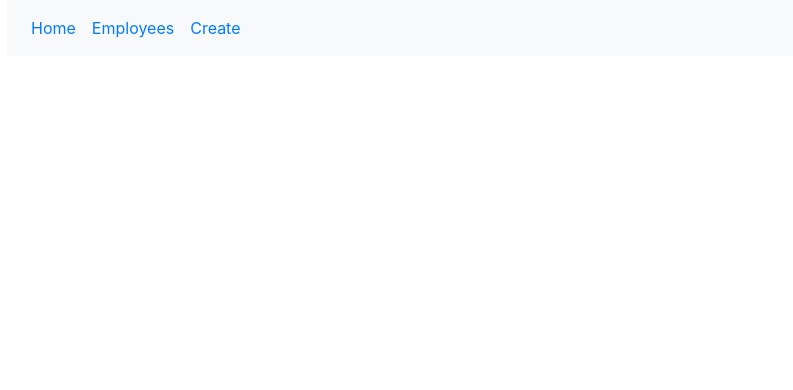
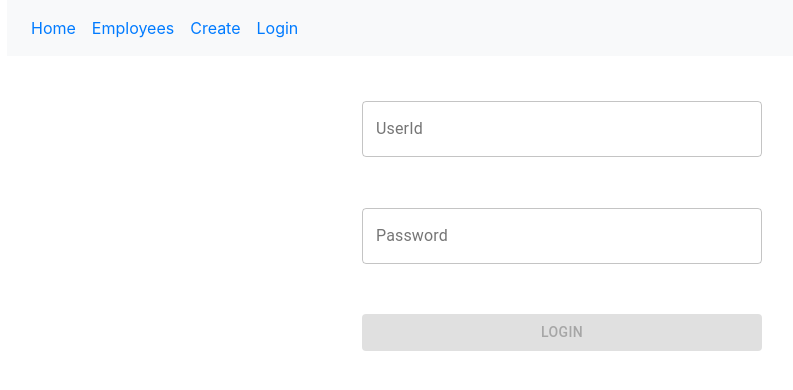
Before and after one commit to BeerendraMC/React_CRUD, a React (Create React App) app: page /login in a window 1280 px wide. Shown: the top 390 px of the page, without its empty margins (78-871 px from the left). Built offline with nearby package versions, Linux system fonts and the light colour scheme.

Commit message:
authentication

```diff
--- a/employeesData.json
+++ b/employeesData.json
@@ -1,11 +1,25 @@
 {
+  "users": [
+    {
+      "id": 1,
+      "name": "Beerendra",
+      "password": "bmc@6",
+      "role": "admin"
+    },
+    {
+      "id": 2,
+      "name": "Manju",
+      "password": "manju@8",
+      "role": "employee"
+    }
+  ],
   "employees": [
     {
-      "id": 1,
       "fullname": "Ravi",
       "contactPreference": "phone",
       "email": "ravi@gmail.com",
       "phone": "9855566623",
+      "id": 1,
       "skills": [
         {
           "skillName": "C#",
--- a/src/App.js
+++ b/src/App.js
@@ -1,30 +1,113 @@
 import React, { Component } from 'react';
 import './App.css';
+import {
+  BrowserRouter as Router,
+  Route,
+  Link,
+  Switch,
+  Redirect,
+  useHistory
+} from 'react-router-dom';
+
+import Home from './components/home';
+import EmployeeList from './components/employee-list';
+import CreateEmployee from './components/create-employee';
+import Login from './components/login';
 
 class App extends Component {
 
   render() {
     return (
-      <div className="text-center mt-4">
-        <h1>Employee Management</h1>
+      <Router>
+        <div className="container">
+          <nav className="navbar navbar-expand-lg navbar-light bg-light">
+            <div className="collapse navbar-collapse" id="navbarSupportedContent">
+              <ul className="navbar-nav mr-auto">
+                <li className="nav-item active">
+                  <div className="nav-link">
+                    <Link to="/">Home</Link>
+                  </div>
+                </li>
+                <li className="nav-item">
+                  <div className="nav-link">
+                    <Link to="/employees">Employees</Link>
+                  </div>
+                </li>
+                <li className="nav-item">
+                  <div className="nav-link">
+                    <Link to="/create">Create</Link>
+                  </div>
+                </li>
+                <li className="nav-item">
+                  <div className="nav-link">
+                    <AuthText />
+                  </div>
+                </li>
+              </ul>
+            </div>
+          </nav>
+          <Switch>
+            <PrivateRoute path="/home">
+              <Home />
+            </PrivateRoute>
+            <Redirect exact from="/" to="/home" />
+            <PrivateRoute path="/employees">
+              <EmployeeList />
+            </PrivateRoute>
+            <PrivateRoute path="/create">
+              <CreateEmployee />
+            </PrivateRoute>
+            <PrivateRoute path="/edit/:id">
+              <CreateEmployee />
+            </PrivateRoute>
+            <Route path="/login">
+              <Login />
+            </Route>
+            <Route path="*" render={() => "Oops! page not found."} />
+          </Switch>
+        </div>
+      </Router>
+    );
+  }
+}
+
+export default App;
+
+const AuthText = () => {
+  let history = useHistory();
+
+  if (localStorage.getItem('userDetails')) {
+    let user = JSON.parse(localStorage.getItem('userDetails'));
+    return (
+      <div>
+        <span style={{ paddingRight: 20 }}>Hello, {user.name}</span>
+        <Link to="/login" onClick={() => {
+          localStorage.clear();
+          history.push("/login");
+        }}>Logout</Link>
       </div>
     );
   }
-  // render() {
-  //   const list = ['Arun', 'Akhil', 'Suman']
-  //   return (
-  //     <div className="App">
-  //       <h1>
-  //       {
-  //         list.map(x => {
-  //           return (
-  //             <div key={x}>{x}</div>
-  //             ); })
-  //       }
-  //       </h1>
-  //     </div>
-  //   );
-  // }
+
+  return <Link to="/login">Login</Link>;
 }
 
-export default App;
+const PrivateRoute = ({ children, ...rest }) => {
+  return (
+    <Route
+      {...rest}
+      render={({ location }) =>
+        localStorage.getItem('userDetails') ? (
+          children
+        ) : (
+            <Redirect
+              to={{
+                pathname: "/login",
+                state: { from: location }
+              }}
+            />
+          )
+      }
+    />
+  );
+}
--- a/src/CreateEmployee.js
+++ b/src/components/create-employee.js
@@ -1,7 +1,7 @@
 import React, { Component } from 'react';
 import axios from 'axios';
 import PropTypes from 'prop-types';
-import MuiCSSOverride from './Mui.css.override';
+// import MuiCSSOverride from './Mui.css.override';
 import { withRouter } from "react-router-dom";
 import { Redirect } from 'react-router-dom';
 
@@ -123,7 +123,7 @@ class CreateEmployee extends Component {
                                         <InputComponent type="submit" className="btn btn-primary btn-sm" value={submitBtnTxt} onClick={this.onSubmit} />
                                     </div>
                                 </div>
-                                <MuiCSSOverride></MuiCSSOverride>
+                                {/* <MuiCSSOverride></MuiCSSOverride> */}
                             </form>
                         </div>
                     </div>
--- a/src/EmployeeList.js
+++ b/src/components/employee-list.js
@@ -1,7 +1,7 @@
 import React, { Component } from 'react';
 import axios from 'axios';
 import { Redirect } from 'react-router-dom';
-import CustomMuiTable from './shared/MuiTable'
+import CustomMuiTable from '../shared/MuiTable'
 
 class EmployeeList extends Component {
     constructor(props) {
@@ -75,6 +75,7 @@ class EmployeeList extends Component {
                         displayHeader={true}
                         scrollable={true}
                         pagination={true}
+                        hasActionsAccess={JSON.parse(localStorage.getItem('userDetails')).role === 'admin'}
                         onEditClick={this.editClickHandler}
                         onDeleteClick={this.deleteClickHandler}
                     />
--- /dev/null
+++ b/src/components/home.js
@@ -0,0 +1,10 @@
+import React from 'react'
+
+export default function Home() {
+    return (
+        <div className="text-center mt-4">
+            <h1>Employee Management</h1>
+            <h4>You are an {JSON.parse(localStorage.getItem('userDetails')).role}</h4>
+        </div>
+    );
+}
--- /dev/null
+++ b/src/components/login.js
@@ -0,0 +1,104 @@
+import React from 'react';
+import TextField from '@material-ui/core/TextField';
+import Button from '@material-ui/core/Button';
+import axios from 'axios';
+import { withRouter, Redirect } from 'react-router-dom';
+import PropTypes from "prop-types";
+
+const styles = {
+    root: {
+        margin: '20px auto',
+        display: 'flex',
+        flexDirection: 'column',
+        justifyContent: 'space-around',
+        height: 300,
+        width: 400
+    }
+};
+
+class Login extends React.Component {
+
+    static propTypes = {
+        match: PropTypes.object.isRequired,
+        location: PropTypes.object.isRequired,
+        history: PropTypes.object.isRequired
+    };
+
+    constructor(props) {
+        super(props);
+        this.state = {
+            userid: '',
+            password: ''
+        };
+        this.handleChange = this.handleChange.bind(this);
+        this.handleLoginClick = this.handleLoginClick.bind(this);
+        this.from = this.props.location.state ? this.props.location.state.from : { pathname: "/home" };
+    }
+
+    handleChange(e) {
+        const stateName = e.target.name;
+        this.setState({ [stateName]: e.target.value });
+    }
+
+    handleLoginClick(e) {
+        e.preventDefault();
+        axios.get(`http://localhost:8888/users/${this.state.userid}`)
+            .then(res => res.data)
+            .then(user => {
+                if (user && user.password.toLowerCase() === this.state.password.toLowerCase()) {
+                    let userDetails = { id: user.id, name: user.name, role: user.role };
+                    localStorage.setItem('userDetails', JSON.stringify(userDetails));
+                    alert('Successfully logged in!!');
+                    this.props.history.replace(this.from);
+                } else {
+                    alert('Incorrect userid/password!!')
+                }
+            })
+            .catch(err => {
+                console.log(err);
+                alert('Incorrect userid/password!!');
+            });
+    }
+
+    render() {
+        if (localStorage.getItem('userDetails')) {
+            return <Redirect to="/home" />;
+        } else {
+            return (
+                <form style={styles.root} noValidate autoComplete="off">
+                    <TextField
+                        type="text"
+                        name="userid"
+                        id="userid"
+                        error={isNaN(this.state.userid)}
+                        helperText={isNaN(this.state.userid) ? 'Accepts only numeric values' : ''}
+                        label="UserId"
+                        variant="outlined"
+                        value={this.state.userid}
+                        onChange={this.handleChange}
+                    />
+                    <TextField
+                        type="password"
+                        name="password"
+                        id="password"
+                        label="Password"
+                        variant="outlined"
+                        value={this.state.password}
+                        onChange={this.handleChange}
+                    />
+                    <Button
+                        type="submit"
+                        variant="contained"
+                        color="primary"
+                        disabled={!(this.state.userid && this.state.password) || isNaN(this.state.userid)}
+                        onClick={this.handleLoginClick}
+                    >
+                        Login
+                    </Button>
+                </form>
+            );
+        }
+    }
+}
+
+export default withRouter(Login);
--- a/src/index.js
+++ b/src/index.js
@@ -2,48 +2,15 @@ import React from 'react';
 import ReactDOM from 'react-dom';
 import * as serviceWorker from './serviceWorker';
 
-import { BrowserRouter as Router, Route, Link } from 'react-router-dom';
 import '../node_modules/bootstrap/dist/css/bootstrap.css';
 
 import './index.css';
 
 import App from './App';
-import EmployeeList from './EmployeeList';
-import CreateEmployee from './CreateEmployee';
 
-//using react-router-dom
-const routing = (
-    <Router>
-        <div className="container">
-            <nav className="navbar navbar-expand-lg navbar-light bg-light">
-                <div className="collapse navbar-collapse" id="navbarSupportedContent">
-                    <ul className="navbar-nav mr-auto">
-                        <li className="nav-item active">
-                            <div className="nav-link">
-                                <Link to="/">Home</Link>
-                            </div>
-                        </li>
-                        <li className="nav-item">
-                            <div className="nav-link">
-                                <Link to="/employees">Employees</Link>
-                            </div>
-                        </li><li className="nav-item">
-                            <div className="nav-link">
-                                <Link to="/create">Create</Link>
-                            </div>
-                        </li>
-                    </ul>
-                </div>
-            </nav>
-            <Route exact path="/" component={App} />
-            <Route path="/employees" component={EmployeeList} />
-            <Route path="/create" component={CreateEmployee} />
-            <Route path="/edit/:id" component={CreateEmployee} />
-        </div>
-    </Router>
-)
 
-ReactDOM.render(routing, document.getElementById('root'));
+
+ReactDOM.render(<App />, document.getElementById('root'));
 
 // If you want your app to work offline and load faster, you can change
 // unregister() to register() below. Note this comes with some pitfalls.
--- a/src/shared/MuiTable.js
+++ b/src/shared/MuiTable.js
@@ -78,6 +78,7 @@ CustomMuiTable.propTypes = {
     scrollable: PropTypes.bool,
     hover: PropTypes.bool,
     pagination: PropTypes.bool,
+    hasActionsAccess: PropTypes.bool.isRequired,
     onEditClick: PropTypes.func,
     onDeleteClick: PropTypes.func
 };
@@ -87,11 +88,14 @@ CustomMuiTable.defaultProps = {
 };
 
 export default function CustomMuiTable(props) {
-    const { rows, displayHeader, columns, hover, scrollable, pagination, onEditClick, onDeleteClick } = props;
+    const { rows, displayHeader, columns, hover, scrollable, pagination, hasActionsAccess, onEditClick, onDeleteClick } = props;
     const classes = useStyles();
     const numOfRecords = pagination ? 5 : rows.length;
     const [page, setPage] = React.useState(0);
     const [rowsPerPage, setRowsPerPage] = React.useState(numOfRecords);
+    if (!hasActionsAccess) {
+        columns.splice(columns.findIndex(x => x.name === 'Actions'));
+    }
 
     function handleChangePage(event, newPage) {
         setPage(newPage);
```
Also changed, not shown: src/components/Mui.css.override.js (renamed from src/Mui.css.override.js).
